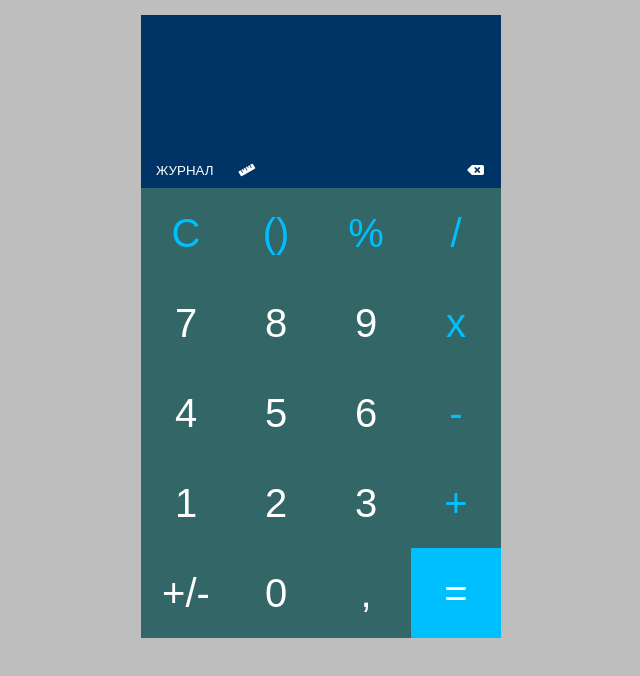
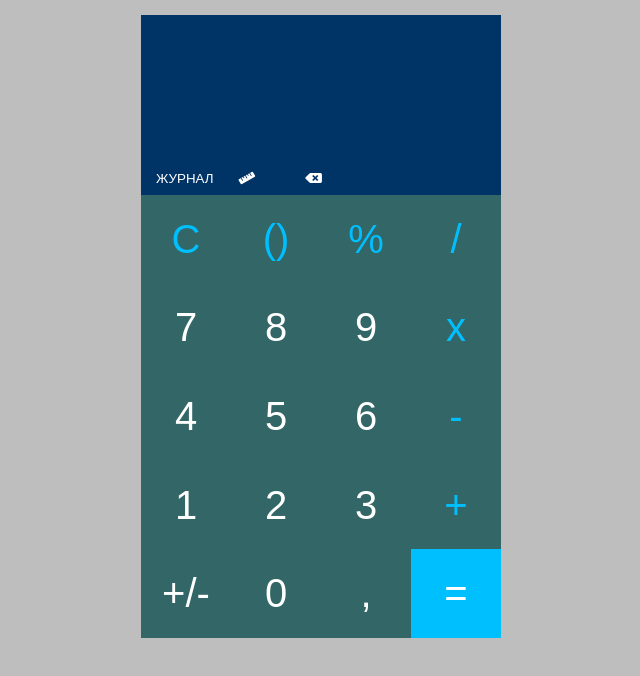
Before and after one commit to OlegRomashov/calculator-js, a React (Create React App) app: page / in a window 1280 px wide. Shown: the top 676 px of the page, without its empty margins (319-959 px from the left). Built offline with nearby package versions, Linux system fonts and the light colour scheme.

Commit message:
added disabling log button

```diff
--- a/src/components/PanelButton/PanelButton.css
+++ b/src/components/PanelButton/PanelButton.css
@@ -2,13 +2,14 @@
     height: 30px;
     margin-left: 8px;
     margin-right: 3px;
+    margin-bottom: 1px;
     color: #fff;
     border: 1px solid #003366;
     background-color: #003366;
     cursor: pointer;
 }
 
-.PanelButton:last-child {
+.PanelButton.fa-backspace {
     margin-left: 195px;
 }
 
--- a/src/components/PanelButton/PanelButton.js
+++ b/src/components/PanelButton/PanelButton.js
@@ -3,10 +3,13 @@ import './PanelButton.css'
 
 const PanelButton = props => {
         return(
-            <button className={'PanelButton'}
-                    onClick={() => props.onClickDrawer(props.button.id)}
+            <button
+                    id={props.id}
+                    className={'PanelButton'}
+                    onClick={() => props.onClickDrawer(props.id)}
+                    disabled={props.disabled}
             >
-                    {props.button.icon}
+                    {props.children}
             </button>
         )
 }
--- a/src/conteiners/Calculator/Calculator.js
+++ b/src/conteiners/Calculator/Calculator.js
@@ -5,7 +5,7 @@ import Keybord from '../Keyboard/Keyboard'
 import Pane from '../Pane/Pane'
 import Log from '../Log/Log'
 import Converter from '../Converter/Converter'
-// import calculate from '../../utils/utils'
+// import calculate from '../../utils/calculate'
 
 class Calculator extends Component {
     state = {
@@ -36,9 +36,9 @@ class Calculator extends Component {
     }
 
     onClickDrawer = id => {
-        if(id === 1 ) {
+        if(id === '1' ) {
             this.onLogDrawerHandler()
-        } else if (id === 2) {
+        } else if (id === '2') {
             this.onConverterDrawerHandler()
         } else {this.onDeletSymbolHandler()}
     }
@@ -74,6 +74,12 @@ class Calculator extends Component {
         })
     }
 
+    onBackDropHandler = () => {
+        this.setState({
+            openConverterDrawer: false
+        })
+    }
+
     onKeyboardHandler = (id) => {
         const inputField = [...this.state.inputField]
         inputField.push(id)
@@ -85,17 +91,11 @@ class Calculator extends Component {
         })
     }
 
-    onBackDropHandler = () => {
-        this.setState({
-            openConverterDrawer: false
-        })
-    }
-
     onChangeInput = (event) => {
         const symbols = ['(', ')', '%', '/', '7', '8', '9', '*', '4', '5', '6', '-', '1', '2', '3', '+', '0', ',', '=']
         const value = event.target.value
-        const last = value[value.length-1]
-        if(symbols.includes(last)) {
+        const symbol = value[value.length-1]
+        if(symbols.includes(symbol)) {
             const res = [...value]
             this.setState({
                 inputField: value,
@@ -114,6 +114,7 @@ class Calculator extends Component {
                 />
                 <Pane
                     onClickDrawer={this.onClickDrawer}
+                    casesLength={this.state.cases.length}
                 />
                 {this.state.openLogDrawer
                     ? <Log
--- a/src/conteiners/Keyboard/Keyboard.css
+++ b/src/conteiners/Keyboard/Keyboard.css
@@ -4,5 +4,5 @@
     grid-template-rows: 1fr 1fr 1fr 1fr 1fr;
     gap: 0px 0px;
     background-color: #336666;
-    height: 450px;
+    height: 443px;
 }
--- a/src/conteiners/Pane/Pane.css
+++ b/src/conteiners/Pane/Pane.css
@@ -1,5 +1,5 @@
 .Pane {
     width: 360px;
-    height: 33px;
+    height: 40px;
     background-color: #003366;
 }
--- a/src/conteiners/Pane/Pane.js
+++ b/src/conteiners/Pane/Pane.js
@@ -3,22 +3,22 @@ import PanelButton from "../../components/PanelButton/PanelButton"
 import './Pane.css'
 
 const Pane = props => {
-
-    const buttons = [{id: 1, icon: 'ЖУРНАЛ'},
-        {id: 2, icon: <i className="fas fa-ruler"></i>},
-        {id: 3, icon: <i className="fas fa-backspace"></i>}]
-
     return (
         <div className={'Pane'}>
-            {buttons.map((button, index) => {
-                return (
-                    <PanelButton
-                        key={index}
-                        button={button}
-                        onClickDrawer={props.onClickDrawer}
-                    />
-                )
-            })}
+            <PanelButton
+                id={'1'}
+                onClickDrawer={props.onClickDrawer}
+                disabled={!props.casesLength}
+            >ЖУРНАЛ</PanelButton>
+            <PanelButton
+                id={'2'}
+                onClickDrawer={props.onClickDrawer}
+            ><i className="fas fa-ruler"></i></PanelButton>
+            <PanelButton />
+            <PanelButton
+                id={'3'}
+                onClickDrawer={props.onClickDrawer}
+            ><i className="fas fa-backspace"></i></PanelButton>
         </div>
     )
 }
--- /dev/null
+++ b/src/utils/calculate.js
@@ -0,0 +1,12 @@
+function calculate(arr, id) {
+    const inputField = [...arr]
+    inputField.push(id)
+    const input = inputField.join('')
+    const res = input
+    this.setState({
+        inputField: input,
+        resultField: res
+    })
+}
+
+export default calculate
--- a/src/utils/utils.js
+++ b/src/utils/utils.js
@@ -1,4 +1,4 @@
-function calculate(id, text) {
+function calcul(id, text) {
     const inputField = [...this.state.inputField]
     const {operation, prevNumber, prevOperation} = this.state
 
@@ -63,4 +63,4 @@ function calculate(id, text) {
     }
 }
 
-export default calculate
+export default calcul
```
